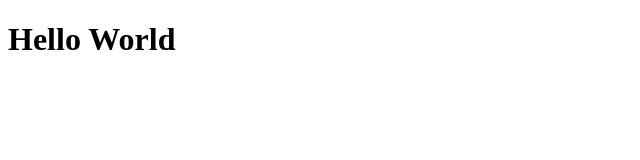
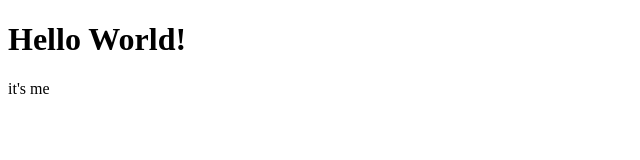
Before and after one commit to noahvsb/noahvsb.github.io, a plain HTML site: page index.html in a window 1280 px wide. Shown: the full height of the page, 0-640 px from the left. Drawn offline with Linux system fonts and the light colour scheme.

Commit message:
Update index.html

```diff
--- a/index.html
+++ b/index.html
@@ -1,6 +1,7 @@
 <!DOCTYPE html>
 <html>
 <body>
-<h1>Hello World</h1>
+<h1>Hello World!</h1>
+<p>it's me</p>
 </body>
 </html>
```
